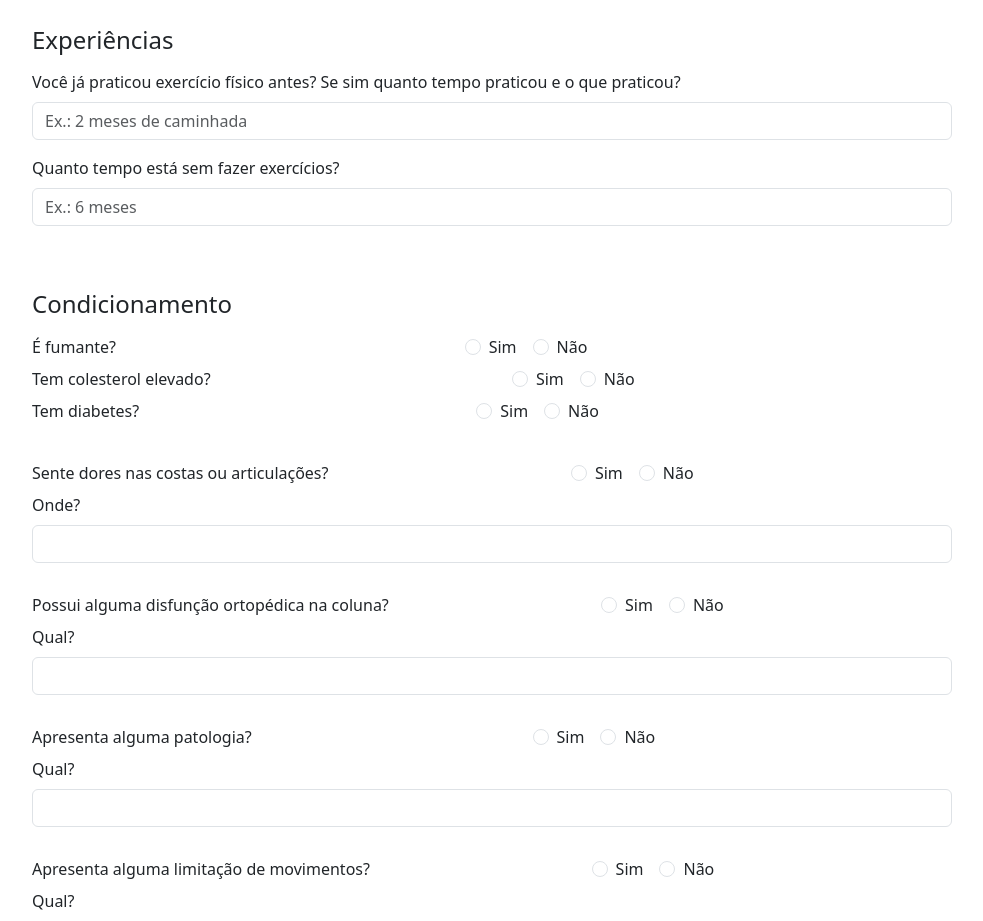
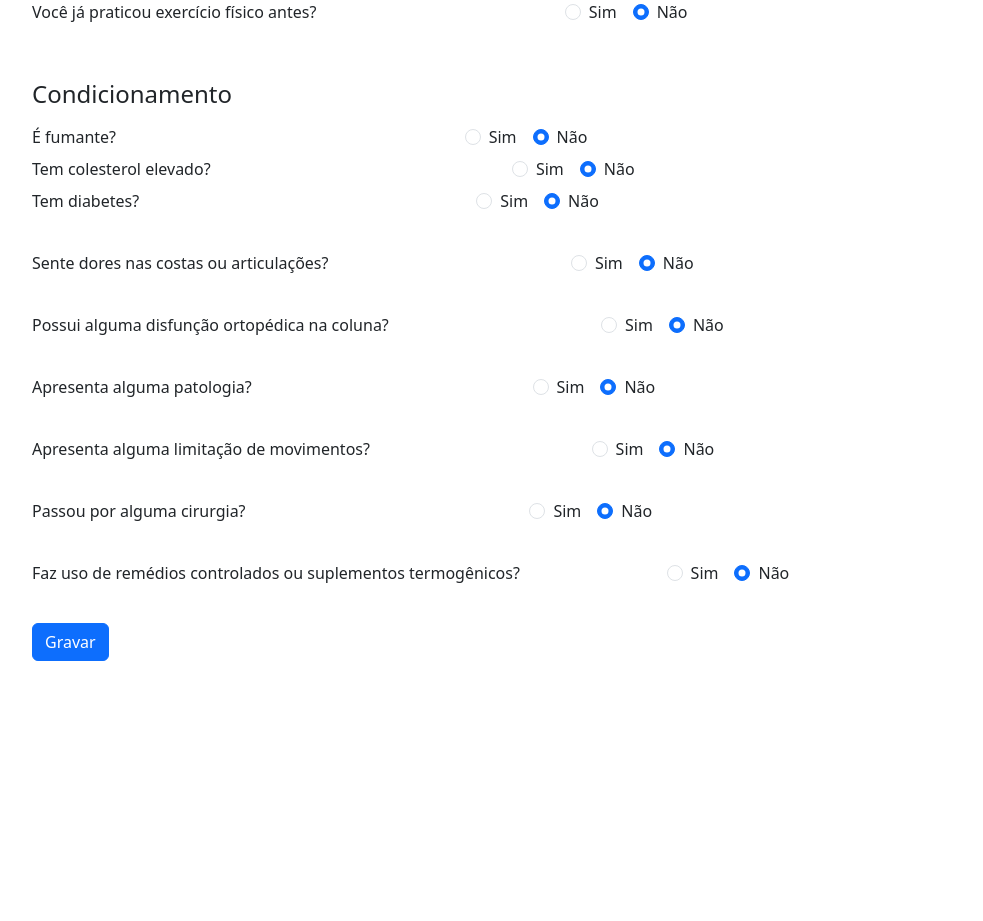
Before and after one commit to siloke/formulario-anamnese, a React (Vite) app: page / in a window 1280 px wide. Shown: the part 660-1581 px from the top of the page, without its empty margins (148-1131 px from the left). After the commit the page ends 1321 px from the top, so only its background shows below. Built offline with nearby package versions, Linux system fonts and the light colour scheme.

Commit message:
Formik para os dados

```diff
--- a/package.json
+++ b/package.json
@@ -11,6 +11,7 @@
   },
   "dependencies": {
     "bootstrap": "^5.3.2",
+    "formik": "^2.4.5",
     "react": "^18.2.0",
     "react-bootstrap": "^2.9.1",
     "react-dom": "^18.2.0",
--- a/src/App.jsx
+++ b/src/App.jsx
@@ -2,13 +2,66 @@ import Header from "./components/Header/Header";
 import { Box, Flex } from "reflexbox";
 import Form from "react-bootstrap/Form";
 import { Button } from "react-bootstrap";
+import { useFormik } from "formik"
+
+// https://horadecodar.com.br/como-calcular-a-idade-por-meio-da-data-de-nascimento-com-javascript/
+function getAge(dateString) {
+  const today = new Date();
+  const birthDate = new Date(dateString);
+  let age = today.getFullYear() - birthDate.getFullYear();
+  const m = today.getMonth() - birthDate.getMonth();
+
+  if (m < 0 || (m === 0 && today.getDate() < birthDate.getDate())) {
+    age--;
+  }
+
+  return age;
+}
 
 const App = () => {
+  const formik = useFormik({
+		initialValues: {
+      nome: "",
+      data: "",
+      idade: "",
+      peso: "",
+      altura: "",
+      turma: "",
+      emagrecimento: false,
+      hipertrofia: false,
+      fisico: false,
+      outros: false,
+      "objetivos-quais": "",
+      exercicios: false,
+      "exercicios-tempo": "",
+      "exercicios-quais": "",
+      "exercicios-ultimo": "",
+      fumante: false,
+      colesterol: false,
+      diabetes: false,
+      dores: false,
+      "dores-quais": "",
+      coluna: false,
+      "coluna-quais": "",
+      patologias: false,
+      "patologias-quais": "",
+      limitacoes: false,
+      "limitacoes-quais": "",
+      cirurgias: false,
+      "cirurgias-quais": "",
+      medicamentos: false,
+      "medicamentos-quais": ""
+		},
+		onSubmit: (values) => {
+			console.log(values);
+		},
+	});
+
   return (
     <>
       <Header></Header>
       <Box maxWidth={1000} width="100%" height="100vh" m="0 auto" p={20}>
-        <Form>
+        <Form onSubmit={formik.handleSubmit}>
           <Box mx={20} className="my-3">
             <h4>Dados pessoais</h4>
           </Box>
@@ -16,7 +69,12 @@ const App = () => {
             <Box flexGrow={1} mx={20}>
               <Form.Group className="mb-3" controlId="nome">
                   <Form.Label>Nome</Form.Label>
-                  <Form.Control type="email" name="nome" placeholder="Ex.: Fulano de Tal" />
+                  <Form.Control
+                    type="text"
+                    name="nome"
+                    placeholder="Ex.: Fulano de Tal"
+                    onChange={formik.handleChange}
+                    value={formik.values.nome} />
               </Form.Group>
             </Box>
           </Flex>
@@ -24,13 +82,23 @@ const App = () => {
             <Box flexGrow={1} mx={20}>
               <Form.Group className="mb-3" controlId="data">
                 <Form.Label>Data de nascimento</Form.Label>
-                <Form.Control type="date" name="data" placeholder="Ex.: 01/09/1989" />
+                <Form.Control
+                  type="date"
+                  name="data"
+                  placeholder="Ex.: 01/09/1989"
+                  onChange={formik.handleChange}
+                  value={formik.values.data} />
               </Form.Group>
             </Box>
             <Box flexGrow={2} mx={20}>
               <Form.Group className="mb-3" controlId="idade">
                 <Form.Label>Idade</Form.Label>
-                <Form.Control type="number" name="idade" placeholder="Ex.: 45" />
+                <Form.Control
+                  type="number"
+                  name="idade"
+                  placeholder="Ex.: 45"
+                  onChange={formik.handleChange}
+                  value={formik.values.idade} />
               </Form.Group>
             </Box>
           </Flex>
@@ -38,19 +106,34 @@ const App = () => {
             <Box flexGrow={1} mx={20}>
               <Form.Group className="mb-3" controlId="peso">
                 <Form.Label>Peso (kg)</Form.Label>
-                <Form.Control type="number" name="peso" placeholder="Ex.: 56,5" />
+                <Form.Control
+                  type="number"
+                  name="peso"
+                  placeholder="Ex.: 56,5"
+                  onChange={formik.handleChange}
+                  value={formik.values.peso} />
               </Form.Group>
             </Box>
             <Box flexGrow={1} mx={20}>
               <Form.Group className="mb-3" controlId="altura">
                 <Form.Label>Altura (m)</Form.Label>
-                <Form.Control type="text" name="altura" placeholder="Ex.: 1,76" />
+                <Form.Control
+                  type="number"
+                  name="altura"
+                  placeholder="Ex.: 1,76"
+                  onChange={formik.handleChange}
+                  value={formik.values.altura} />
               </Form.Group>
             </Box>
             <Box flexGrow={1} mx={20}>
               <Form.Group className="mb-3" controlId="turma">
                 <Form.Label>Turma</Form.Label>
-                <Form.Control type="text" name="turma" placeholder="Sua turma" />
+                <Form.Control
+                  type="text"
+                  name="turma"
+                  placeholder="Sua turma"
+                  onChange={formik.handleChange}
+                  value={formik.values.turma} />
               </Form.Group>
             </Box>
           </Flex>
@@ -59,34 +142,114 @@ const App = () => {
           </Box>
           <Box mx={20}>
             <Form.Group className="mb-3">
-              <Form.Check inline type="checkbox" id="emagrecimento" label="Emagrecimento" />
-              <Form.Check inline type="checkbox" id="hipertrofia" label="Hipertrofia" />
-              <Form.Check inline type="checkbox" id="fisico" label="Condicionamento físico" />
-              <Form.Check inline type="checkbox" id="outros" label="Outros" className="mb-3" />
-              <Form.Group controlId="objetivos-adicionais">
+              <Form.Check inline
+                type="checkbox"
+                name="emagrecimento"
+                id="emagrecimento"
+                label="Emagrecimento"
+                onChange={formik.handleChange}
+                value={formik.values.emagrecimento}
+              />
+              <Form.Check inline
+                type="checkbox"
+                name="hipertrofia"
+                id="hipertrofia"
+                label="Hipertrofia"
+                onChange={formik.handleChange}
+                value={formik.values.hipertrofia}
+              />
+              <Form.Check inline
+                type="checkbox"
+                name="fisico"
+                id="fisico"
+                label="Condicionamento físico"
+                onChange={formik.handleChange}
+                value={formik.values.fisico} />
+              <Form.Check inline
+                type="checkbox"
+                name="outros"
+                id="outros"
+                label="Outros"
+                className="mb-3"
+                onChange={formik.handleChange}
+                value={formik.values.outros}
+              />
+              {formik.values.outros && (<Form.Group controlId="objetivos-quais">
                 <Form.Label>
                   Quais?
                 </Form.Label>
-                <Form.Control type="text" name="objetivos-adicionais" placeholder="Ex.: Objetivo 1, objetivo 2 etc." />
-              </Form.Group>
+                <Form.Control
+                  type="text"
+                  name="objetivos-quais"
+                  placeholder="Ex.: Objetivo 1, objetivo 2 etc."
+                  onChange={formik.handleChange}
+                  value={formik.values['objetivos-quais']} />
+              </Form.Group>)}
             </Form.Group>
           </Box>
           <Box mx={20} className="mb-3 mt-5">
             <h4>Experiências</h4>
           </Box>
           <Flex>
-            <Box flexGrow={1} mx={20}>
-              <Form.Group className="mb-3" controlId="experiencia">
-                <Form.Label>Você já praticou exercício físico antes? Se sim quanto tempo praticou e o que praticou?</Form.Label>
-                <Form.Control type="text" placeholder="Ex.: 2 meses de caminhada" />
-              </Form.Group>
-            </Box>
-          </Flex>
-          <Flex>
-            <Box flexGrow={1} mx={20}>
-              <Form.Group className="mb-3" controlId="ultimo">
-                <Form.Label>Quanto tempo está sem fazer exercícios?</Form.Label>
-                <Form.Control type="text" placeholder="Ex.: 6 meses" />
+            <Box flexGrow={1}>
+              <Form.Group>
+                <Flex mx={20}>
+                  <Box flexGrow={1}>
+                    <Form.Label>
+                      Você já praticou exercício físico antes?
+                    </Form.Label>
+                  </Box>
+                  <Box flexGrow={1}>
+                    <Form.Check inline
+                      label="Sim"
+                      name="exercicios"
+                      type="radio"
+                      checked={formik.values.exercicios === true}
+                      onChange={() => formik.setFieldValue("exercicios", true)} />
+                    <Form.Check inline
+                      label="Não"
+                      name="exercicios"
+                      type="radio"
+                      checked={formik.values.exercicios === false}
+                      onChange={() => formik.setFieldValue("exercicios", false)} />
+                  </Box>
+                </Flex>
+                {formik.values.exercicios && (<Box mx={20}>
+                  <Form.Group className="mb-3" controlId="exercicios-tempo">
+                    <Form.Label>
+                      Por quanto tempo?
+                    </Form.Label>
+                    <Form.Control
+                      name="exercicios-tempo"
+                      type="text"
+                      onChange={formik.handleChange}
+                      value={formik.values['exercicios-tempo']} />
+                  </Form.Group>
+                </Box>)}
+                {formik.values.exercicios && (<Box mx={20}>
+                  <Form.Group className="mb-3" controlId="exercicios-quais">
+                    <Form.Label>
+                      Quais?
+                    </Form.Label>
+                    <Form.Control
+                      name="exercicios-quais"
+                      type="text"
+                      onChange={formik.handleChange}
+                      value={formik.values['exercicios-quais']} />
+                  </Form.Group>
+                </Box>)}
+                {formik.values.exercicios && (<Box mx={20}>
+                  <Form.Group className="mb-3" controlId="exercicios-ultimo">
+                    <Form.Label>
+                      Há quanto tempo está sem fazer?
+                    </Form.Label>
+                    <Form.Control
+                      name="exercicios-ultimo"
+                      type="text"
+                      onChange={formik.handleChange}
+                      value={formik.values['exercicios-ultimo']} />
+                  </Form.Group>
+                </Box>)}
               </Form.Group>
             </Box>
           </Flex>
@@ -101,8 +264,18 @@ const App = () => {
                 </Form.Label>
               </Box>
               <Box flexGrow={1}>
-                <Form.Check inline label="Sim" value={true} name="fumante" type="radio" />
-                <Form.Check inline label="Não" value={false} name="fumante" type="radio" />
+              <Form.Check inline
+                label="Sim"
+                name="fumante"
+                type="radio"
+                checked={formik.values.fumante === true}
+                onChange={() => formik.setFieldValue("fumante", true)} />
+              <Form.Check inline
+                label="Não"
+                name="fumante"
+                type="radio"
+                checked={formik.values.fumante === false}
+                onChange={() => formik.setFieldValue("fumante", false)} />
               </Box>
             </Flex>
           </Form.Group>
@@ -114,8 +287,18 @@ const App = () => {
                 </Form.Label>
               </Box>
               <Box flexGrow={1}>
-                <Form.Check inline label="Sim" value={true} name="colesterol" type="radio" />
-                <Form.Check inline label="Não" value={false} name="colesterol" type="radio" />
+              <Form.Check inline
+                label="Sim"
+                name="colesterol"
+                type="radio"
+                checked={formik.values.colesterol === true}
+                onChange={() => formik.setFieldValue("colesterol", true)} />
+              <Form.Check inline
+                label="Não"
+                name="colesterol"
+                type="radio"
+                checked={formik.values.colesterol === false}
+                onChange={() => formik.setFieldValue("colesterol", false)} />
               </Box>
             </Flex>
           </Form.Group>
@@ -127,8 +310,18 @@ const App = () => {
                 </Form.Label>
               </Box>
               <Box flexGrow={1}>
-                <Form.Check inline label="Sim" value={true} name="diabetes" type="radio" />
-                <Form.Check inline label="Não" value={false} name="diabetes" type="radio" />
+                <Form.Check inline
+                  label="Sim"
+                  name="diabetes"
+                  type="radio"
+                  checked={formik.values.diabetes === true}
+                  onChange={() => formik.setFieldValue("diabetes", true)} />
+                <Form.Check inline
+                  label="Não"
+                  name="diabetes"
+                  type="radio"
+                  checked={formik.values.diabetes === false}
+                  onChange={() => formik.setFieldValue("diabetes", false)} />
               </Box>
             </Flex>
           </Form.Group>
@@ -141,18 +334,32 @@ const App = () => {
                   </Form.Label>
                 </Box>
                 <Box flexGrow={1}>
-                  <Form.Check inline label="Sim" value={true} name="dores" type="radio" />
-                  <Form.Check inline label="Não" value={false} name="dores" type="radio" />
+                  <Form.Check inline
+                    label="Sim"
+                    name="dores"
+                    type="radio"
+                    checked={formik.values.dores === true}
+                    onChange={() => formik.setFieldValue("dores", true)} />
+                  <Form.Check inline
+                    label="Não"
+                    name="dores"
+                    type="radio"
+                    checked={formik.values.dores === false}
+                    onChange={() => formik.setFieldValue("dores", false)} />
                 </Box>
               </Flex>
-              <Box mx={20}>
-                <Form.Group className="mb-3" controlId="dores-text">
+              {formik.values.dores && (<Box mx={20}>
+                <Form.Group className="mb-3" controlId="dores-quais">
                   <Form.Label>
                     Onde?
                   </Form.Label>
-                  <Form.Control name="dores-text" type="text" />
+                  <Form.Control
+                    name="dores-quais"
+                    type="text"
+                    onChange={formik.handleChange}
+                    value={formik.values['dores-quais']} />
                 </Form.Group>
-              </Box>
+              </Box>)}
             </Form.Group>
           </Box>
           <Box my={30}>
@@ -164,18 +371,32 @@ const App = () => {
                   </Form.Label>
                 </Box>
                 <Box flexGrow={1}>
-                  <Form.Check inline label="Sim" value={true} name="coluna" type="radio" />
-                  <Form.Check inline label="Não" value={false} name="coluna" type="radio" />
+                  <Form.Check inline
+                    label="Sim"
+                    name="coluna"
+                    type="radio"
+                    checked={formik.values.coluna === true}
+                    onChange={() => formik.setFieldValue("coluna", true)} />
+                  <Form.Check inline
+                    label="Não"
+                    name="coluna"
+                    type="radio"
+                    checked={formik.values.coluna === false}
+                    onChange={() => formik.setFieldValue("coluna", false)} />
                 </Box>
               </Flex>
-              <Box mx={20}>
-                <Form.Group className="mb-3" controlId="coluna-text">
+              {formik.values.coluna && (<Box mx={20}>
+                <Form.Group className="mb-3" controlId="coluna-quais">
                   <Form.Label>
-                    Qual?
+                    Quais?
                   </Form.Label>
-                  <Form.Control name="coluna-text" type="text" />
+                  <Form.Control
+                    name="coluna-quais"
+                    type="text"
+                    onChange={formik.handleChange}
+                    value={formik.values['coluna-quais']} />
                 </Form.Group>
-              </Box>
+              </Box>)}
             </Form.Group>
           </Box>
           <Box my={30}>
@@ -187,18 +408,32 @@ const App = () => {
                   </Form.Label>
                 </Box>
                 <Box flexGrow={1}>
-                  <Form.Check inline label="Sim" value={true} name="patologia" type="radio" />
-                  <Form.Check inline label="Não" value={false} name="patologia" type="radio" />
+                  <Form.Check inline
+                    label="Sim"
+                    name="patologias"
+                    type="radio"
+                    checked={formik.values.patologias === true}
+                    onChange={() => formik.setFieldValue("patologias", true)} />
+                  <Form.Check inline
+                    label="Não"
+                    name="patologias"
+                    type="radio"
+                    checked={formik.values.patologias === false}
+                    onChange={() => formik.setFieldValue("patologias", false)} />
                 </Box>
               </Flex>
-              <Box mx={20}>
-                <Form.Group className="mb-3" controlId="patologia-text">
+              {formik.values.patologias && (<Box mx={20}>
+                <Form.Group className="mb-3" controlId="patologias-quais">
                   <Form.Label>
-                    Qual?
+                    Quais?
                   </Form.Label>
-                  <Form.Control name="patologia-text" type="text" />
+                  <Form.Control
+                    name="patologias-quais"
+                    type="text"
+                    onChange={formik.handleChange}
+                    value={formik.values['patologias-quais']} />
                 </Form.Group>
-              </Box>
+              </Box>)}
             </Form.Group>
           </Box>
           <Box my={30}>
@@ -210,18 +445,32 @@ const App = () => {
                   </Form.Label>
                 </Box>
                 <Box flexGrow={1}>
-                  <Form.Check inline label="Sim" value={true} name="limitacao" type="radio" />
-                  <Form.Check inline label="Não" value={false} name="limitacao" type="radio" />
+                  <Form.Check inline
+                    label="Sim"
+                    name="limitacoes"
+                    type="radio"
+                    checked={formik.values.limitacoes === true}
+                    onChange={() => formik.setFieldValue("limitacoes", true)} />
+                  <Form.Check inline
+                    label="Não"
+                    name="limitacoes"
+                    type="radio"
+                    checked={formik.values.limitacoes === false}
+                    onChange={() => formik.setFieldValue("limitacoes", false)} />
                 </Box>
               </Flex>
-              <Box mx={20}>
-                <Form.Group className="mb-3" controlId="limitacao-text">
+              {formik.values.limitacoes && (<Box mx={20}>
+                <Form.Group className="mb-3" controlId="limitacoes-quais">
                   <Form.Label>
-                    Qual?
+                    Quais?
                   </Form.Label>
-                  <Form.Control name="limitacao-text" type="text" />
+                  <Form.Control
+                    name="limitacoes-quais"
+                    type="text"
+                    onChange={formik.handleChange}
+                    value={formik.values['limitacoes-quais']} />
                 </Form.Group>
-              </Box>
+              </Box>)}
             </Form.Group>
           </Box>
           <Box my={30}>
@@ -233,18 +482,32 @@ const App = () => {
                   </Form.Label>
                 </Box>
                 <Box flexGrow={1}>
-                  <Form.Check inline label="Sim" value={true} name="cirurgia" type="radio" />
-                  <Form.Check inline label="Não" value={false} name="cirurgia" type="radio" />
+                  <Form.Check inline
+                    label="Sim"
+                    name="cirurgias"
+                    type="radio"
+                    checked={formik.values.cirurgias === true}
+                    onChange={() => formik.setFieldValue("cirurgias", true)} />
+                  <Form.Check inline
+                    label="Não"
+                    name="cirurgias"
+                    type="radio"
+                    checked={formik.values.cirurgias === false}
+                    onChange={() => formik.setFieldValue("cirurgias", false)} />
                 </Box>
               </Flex>
-              <Box mx={20}>
-                <Form.Group className="mb-3" controlId="cirurgia-text">
+              {formik.values.cirurgias && (<Box mx={20}>
+                <Form.Group className="mb-3" controlId="cirurgias-quais">
                   <Form.Label>
-                    Qual?
+                    Quaia?
                   </Form.Label>
-                  <Form.Control name="cirurgia-text" type="text" />
+                  <Form.Control
+                    name="cirurgias-quais"
+                    type="text"
+                    onChange={formik.handleChange}
+                    value={formik.values['cirurgias-quais']} />
                 </Form.Group>
-              </Box>
+              </Box>)}
             </Form.Group>
           </Box>
           <Box my={30}>
@@ -256,18 +519,32 @@ const App = () => {
                   </Form.Label>
                 </Box>
                 <Box flexGrow={1}>
-                  <Form.Check inline label="Sim" value={true} name="medicamentos" type="radio" />
-                  <Form.Check inline label="Não" value={false} name="medicamentos" type="radio" />
+                  <Form.Check inline
+                    label="Sim"
+                    name="medicamentos"
+                    type="radio"
+                    checked={formik.values.medicamentos === true}
+                    onChange={() => formik.setFieldValue("medicamentos", true)} />
+                  <Form.Check inline
+                    label="Não"
+                    name="medicamentos"
+                    type="radio"
+                    checked={formik.values.medicamentos === false}
+                    onChange={() => formik.setFieldValue("medicamentos", false)} />
                 </Box>
               </Flex>
-              <Box mx={20}>
-                <Form.Group className="mb-3" controlId="medicamentos-text">
+              {formik.values.medicamentos && (<Box mx={20}>
+                <Form.Group className="mb-3" controlId="medicamentos-quais">
                   <Form.Label>
                     Quais?
                   </Form.Label>
-                  <Form.Control name="medicamentos-text" type="text" />
+                  <Form.Control
+                    name="medicamentos-quais"
+                    type="text"
+                    onChange={formik.handleChange}
+                    value={formik.values['medicamentos-quais']} />
                 </Form.Group>
-              </Box>
+              </Box>)}
             </Form.Group>
           </Box>
           <Box mx={20}>
```
Also changed, not shown: 1 other file (tests, documents, lock files or other folders).
